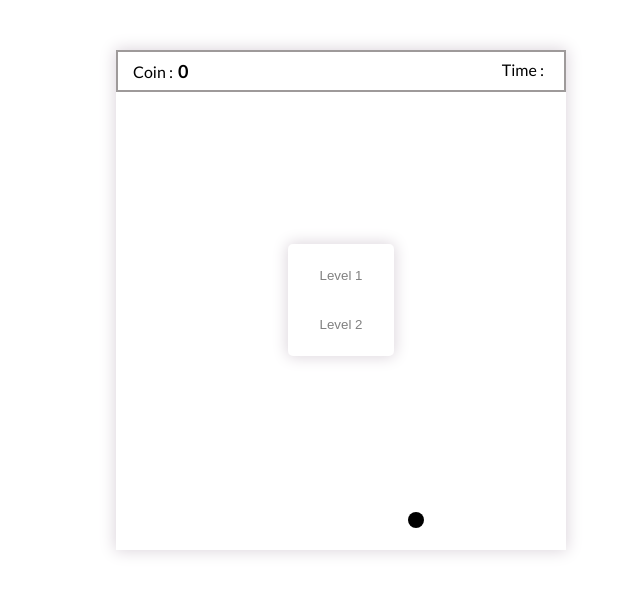
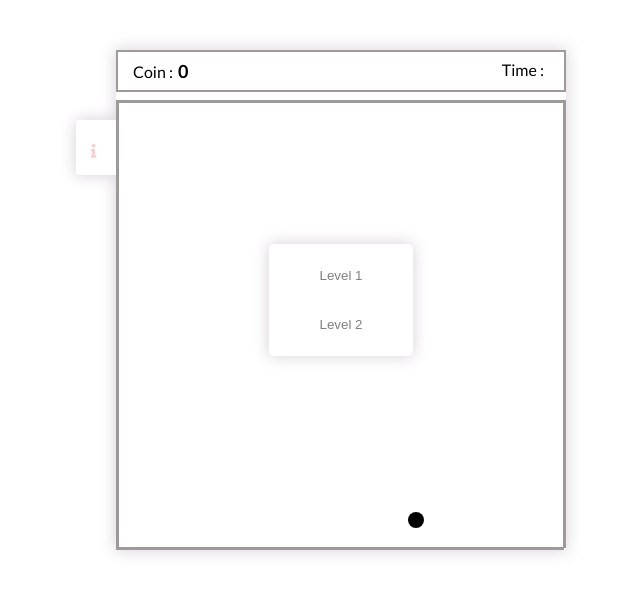
Before and after one commit to KamilStepien/MoveBall, a plain HTML site: page index.html in a window 1280 px wide. Shown: the whole page, without its empty margins (299-939 px from the left). Drawn offline with Linux system fonts and the light colour scheme.

Commit message:
Add rules

```diff
--- a/index.html
+++ b/index.html
@@ -6,6 +6,8 @@
     <meta http-equiv="X-UA-Compatible" content="ie=edge">
     <link rel="stylesheet" href="style.css">
     <link href="https://fonts.googleapis.com/css?family=Lato:400,700" rel="stylesheet">
+    <link rel="stylesheet" href="https://use.fontawesome.com/releases/v5.7.2/css/all.css" integrity="sha384-fnmOCqbTlWIlj8LyTjo7mOUStjsKC4pOpQbqyi7RrhN7udi9RwhKkMHpvLbHG9Sr" crossorigin="anonymous">
+
     <title>Document</title>
 </head>
 <body>
@@ -13,8 +15,26 @@
     <div id = "Menu">
 
         <ul>
-            <li><input type="button" id = "Level1" value="Level 1"></li>
-            <li><input type="button" id = "Level2" value="Level 2"></li>
+            <li><input type="button" id = "Level1" value="Level 1">
+                <div id="description">Zbierz wszystkie monety w jak najkrótszym czasie </div></li>
+            <li><input type="button" id = "Level2" value="Level 2">
+                <div id="description">Zbierz jak najwiecej monet w 1000ms</div></li>
+        </ul>
+
+    </div>
+    <div id="Info">
+        <ul>
+            <li><i class="fas fa-info"></i></li>
+            <li> <div id ="rules">
+                <ul>
+                    <li>Poruszanie kulką za pomocą sensorów telefonu lub WASD</li>
+                    <li class="circle circleYellow" >- monety</li>
+                    <li class="circle circleBlue">- zwiekszanie kulki</li>
+                    <li class="circle circleRed ">-zmniejszanie kulki </li>
+
+                </ul>
+            </div></li>
+
         </ul>
 
     </div>
@@ -41,6 +61,7 @@
         </canvas>
 
     </div>
+
 
 
 
@@ -162,7 +183,7 @@
     //tablica mapy 1;  // 1 - sciana , 2- punkt , 3-zmiejszanie , 4 zwiekszanie ,
 
     let mapa1 = [ [1, 1,1,1,1,1,1,1,1,1,1,1,1,1,1],
-                        [1, 4,2,2,1,2,1,4,2,2,2,2,2,2,1],
+                        [1, 4,2,2,1,2,1,2,2,2,2,2,2,2,1],
                         [1, 2,1,2,2,2,1,2,1,1,1,1,1,2,1],
                         [1, 2,1,1,1,1,1,2,2,2,2,2,1,2,1],
                         [1, 2,2,2,2,2,2,2,1,1,1,1,1,2,1],
@@ -203,7 +224,8 @@
     let tabCoin= [];
     //tablica zawierajoca dodatkowe elementy np   zmniejszanie i zwiekszanie kulki
     let ExtraElement = [];
-
+    ///
+    CreateMap();
 
 
            /// wczytanie pierwszego poziomu
@@ -221,7 +243,6 @@
                     if(tabCoin.length==0)
                     {
                         stopWatch.Stop();
-
                         document.querySelector("#Statistics").innerHTML = "Time :" + stopWatch.miliSecond;
                         document.querySelector("#End").style.display = "flex";
                         clearInterval(setint);
@@ -252,10 +273,8 @@
                         tabCoin[tabCoin.length-1].drawElement(ctx);
                     }
                     //losowanie liczby
-                    console.log(Math.floor((Math.random() * 10)));
                     if(Math.floor((Math.random() * 2000)  )== 500)
                     {
-                        console.log("dodnajdadadwad");
                        //dodawnie elementu który zwieksza  kulkę
                         ExtraElement.push(new Element(Math.floor((Math.random() * 370) + 5),Math.floor((Math.random() * 370) + 5),10,10 ,"zwieksz","blue","circle"));
                         ExtraElement[ExtraElement.length-1].drawElement(ctx);
--- a/style.css
+++ b/style.css
@@ -8,6 +8,64 @@ ul
     list-style: none;
     margin: 0;
     padding: 0;
+}
+ #Info
+{
+    z-index: 10;
+    position: absolute;
+    left: -40px;
+    top: 10px;
+    width: 190px;
+    height: 30px;
+    background-color:white;
+    box-shadow: 0px 0px 15px 1px rgba(219,212,219,1);
+    border-radius: 3px 0px 0px 3px ;
+    padding: 3px 15px;
+    display: flex;
+    align-items: center;
+    font-size: 14px;
+}
+
+
+#Info
+{
+    width: 290px;
+    padding-top: 15px;
+    padding-bottom: 10px;
+}
+ #Info>ul
+{
+    display: flex;
+    align-items: center;
+}
+ #Info  li
+{
+    padding-right: 15px;
+}
+
+ #Info i
+{
+    color:  rgb(232, 103, 107);
+    opacity: 0.3;
+    width: 12px;
+}
+
+#Info
+{
+    top: 70px;
+    overflow: hidden;
+}
+
+#Info:hover i
+{
+    opacity: 1;
+    transition: opacity 1s cubic-bezier(0.075, 0.82, 0.165, 1);
+}
+#Info:hover
+{
+    left: -290px;
+    height: 120px;
+    transition: all 1s cubic-bezier(0.075, 0.82, 0.165, 1);
 }
 
 input
@@ -82,13 +140,68 @@ font-size: 18px;
 padding-left: 5px;
 }
 
+.circleRed:before
+{
+    background-color: red;
+}
+.circleYellow:before
+{
+    background-color: yellow;
+}
+.circleBlue:before
+{
+    background-color: blue;
+}
+
+.circle:before
+{
+    content: " ";
+    display: block;
+    width: 10px;
+    height: 10px;
+    margin: 5px;
+    border-radius: 50%;
+
+}
+#rules li
+{
+    padding: 3px 0 ;
+    display: flex;
+    flex-direction: row;
+}
+
+#Menu li:hover #description
+{
+   height: 100%;
+}
+#Menu li
+{
+    display:  flex;
+    justify-content: center;
+    align-items: center;
+    flex-direction: column;
+}
+
+#description
+{
+    text-align: center;
+    width: 120px;
+    height: 0;
+    overflow: hidden;
+    display: flex;
+    justify-items: center;
+    font-size: 12px;
+
+}
 #WindowGame
 {
+    background-color: white;
     margin-top: 50px;
     display:  flex;
     justify-content: center;
     align-items: center;
     z-index: 100;
+
 }
 
 #WindowElement
```
